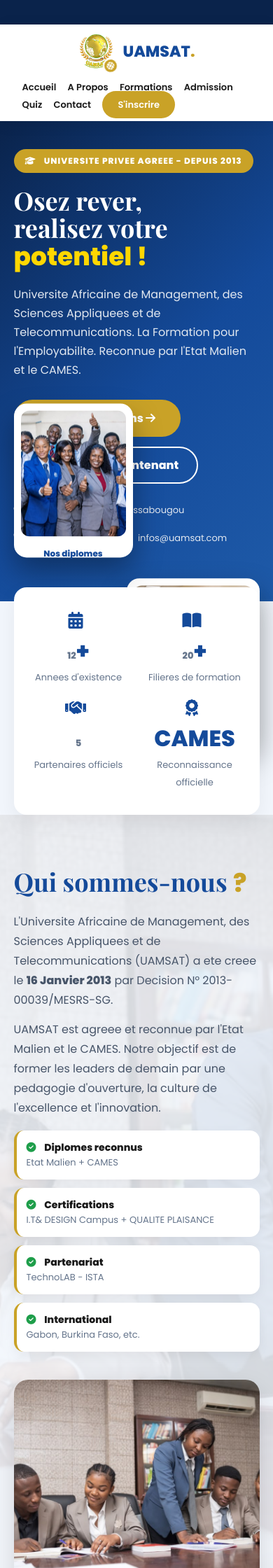
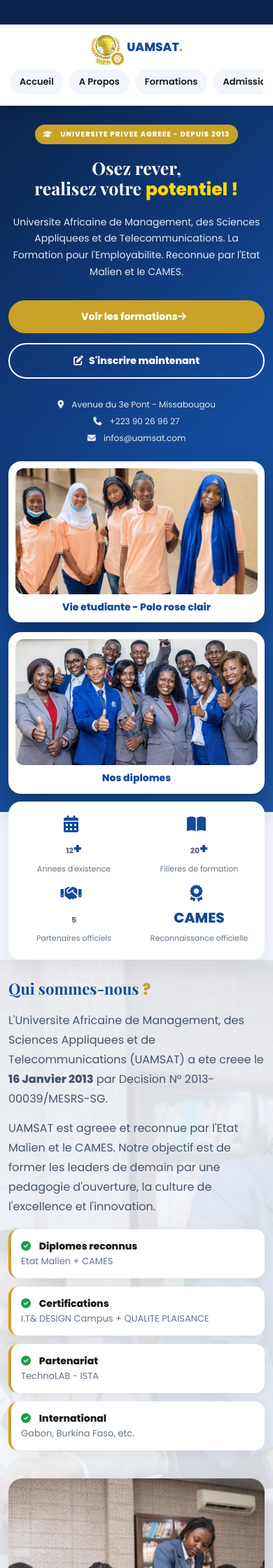
Before and after one commit to ouna2026/UAMSAT, a Java web app: page / in a window 390 px wide. Shown: the top 2240 px of the page at 70% size. Run offline with Tomcat 11, a stand-in JSP engine, Linux system fonts and the light colour scheme.

Commit message:
Refactor CSS for improved responsiveness and layout

```diff
--- a/src/main/webapp/style.css
+++ b/src/main/webapp/style.css
@@ -2,7 +2,7 @@
 body{background:#F2F6FC;color:#1A1A1A;overflow-x:hidden}
 i{margin-right:8px}
 a{text-decoration:none}
-
+img{max-width:100%;height:auto}
 
 .bande-defilante{background:#0A234B;color:#fff;overflow:hidden;padding:9px 0;font-size:13px;font-weight:600;white-space:nowrap}
 .defile{display:inline-block;animation:defiler 28s linear infinite}
@@ -10,15 +10,15 @@ a{text-decoration:none}
 .defile span::before{content:"• ";color:#FFD700}
 @keyframes defiler{from{transform:translateX(100%)}to{transform:translateX(-100%)}}
 
-
 nav{position:sticky;top:0;width:100%;padding:12px 5%;display:flex;justify-content:space-between;align-items:center;background:#fff;box-shadow:0 4px 20px rgba(0,0,0,.08);z-index:100}
-.logo{display:flex;align-items:center;gap:12px;font-weight:800;font-size:22px;color:#144A9A}
+.logo{display:flex;align-items:center;gap:12px;font-weight:800;font-size:22px;color:#144A9A;white-space:nowrap}
 .logo span{color:#C9A227}
-.logo-bloc{position:relative;width:52px;height:52px}
+.logo-bloc{position:relative;width:52px;height:52px;flex-shrink:0}
 .logo-fixe{width:52px;height:52px;object-fit:contain}
 .logo-terre-tourne{position:absolute;right:-6px;bottom:-6px;background:#C9A227;color:#fff;width:22px;height:22px;border-radius:50%;display:flex!important;align-items:center;justify-content:center;font-size:11px;margin:0!important;animation:tournerTerre 8s linear infinite;border:2px solid #fff}
 @keyframes tournerTerre{from{transform:rotate(0deg)}to{transform:rotate(360deg)}}
-.menu-liens a{color:#1A1A1A;margin-left:22px;font-weight:600;font-size:14px}
+.menu-liens{display:flex;align-items:center;flex-wrap:wrap}
+.menu-liens a{color:#1A1A1A;margin-left:22px;font-weight:600;font-size:14px;white-space:nowrap}
 .menu-liens a:hover{color:#144A9A}
 .btn-or{background:#C9A227!important;color:#fff!important;padding:10px 22px;border-radius:30px;font-weight:800}
 
@@ -34,22 +34,21 @@ nav{position:sticky;top:0;width:100%;padding:12px 5%;display:flex;justify-conten
 @keyframes ouvrirRideau{to{transform:translateY(-100%);opacity:0;visibility:hidden}}
 
 .hero{padding:60px 5%;display:flex;gap:40px;align-items:center;background:linear-gradient(135deg,#0A234B 0%,#144A9A 55%,#1E5AA8 100%);color:#fff;min-height:620px}
-.hero-gauche{flex:1.2}
+.hero-gauche{flex:1.2;min-width:0}
 .badge{display:inline-block;background:#C9A227;color:#fff;padding:8px 16px;border-radius:30px;font-size:12px;font-weight:700;letter-spacing:1px}
 .hero h1{font-family:'Playfair Display',serif;font-size:52px;line-height:1.08;margin:20px 0}
 .hero h1 span{color:#FFD700}
 .hero p{color:#E2E8F0;line-height:1.7;font-size:16px;max-width:580px}
 .btns{margin-top:28px;display:flex;gap:14px;flex-wrap:wrap}
-.btn1{background:#C9A227;color:#fff;padding:14px 28px;border-radius:30px;font-weight:800}
-.btn2{border:2px solid #fff;color:#fff;padding:12px 26px;border-radius:30px;font-weight:700}
+.btn1{background:#C9A227;color:#fff;padding:14px 28px;border-radius:30px;font-weight:800;display:inline-flex;align-items:center;justify-content:center}
+.btn2{border:2px solid #fff;color:#fff;padding:12px 26px;border-radius:30px;font-weight:700;display:inline-flex;align-items:center;justify-content:center}
 .hero-infos{margin-top:28px;display:flex;gap:20px;flex-wrap:wrap;font-size:13px;color:#E2E8F0}
-.hero-droite{flex:1;position:relative;height:520px}
+.hero-droite{flex:1;position:relative;height:520px;min-width:0}
 .photo-flottante{position:absolute;background:#fff;color:#1A1A1A;border-radius:18px;padding:10px;box-shadow:0 20px 40px rgba(0,0,0,.35);animation:flotter 4s ease-in-out infinite}
 .photo-flottante p{font-size:12px;font-weight:700;text-align:center;margin-top:8px;color:#144A9A}
 .photo-2{width:230px;height:270px;top:20px;right:0;animation-delay:1s}
 .photo-3{width:210px;height:250px;bottom:20px;left:0;animation-delay:2s}
 @keyframes flotter{0%,100%{transform:translateY(0)}50%{transform:translateY(-14px)}}
-
 
 .stats{background:#fff;display:grid;grid-template-columns:repeat(4,1fr);gap:20px;padding:35px 5%;text-align:center;box-shadow:0 10px 30px rgba(0,0,0,.06);margin:-35px 5% 0;position:relative;z-index:5;border-radius:18px}
 .stats i{color:#144A9A;font-size:24px;display:block;margin-bottom:8px}
@@ -58,7 +57,7 @@ nav{position:sticky;top:0;width:100%;padding:12px 5%;display:flex;justify-conten
 
 .qui-sommes-nous{position:relative;padding:70px 5%;display:flex;gap:40px;align-items:center;overflow:hidden}
 .fond-transparent{position:absolute;inset:0;background-image:url('assets/img/photo-classe.jpg');background-size:cover;background-position:center;opacity:0.12}
-.qui-contenu{position:relative;z-index:2;flex:1.2}
+.qui-contenu{position:relative;z-index:2;flex:1.2;min-width:0}
 .qui-contenu h2{font-family:'Playfair Display',serif;font-size:36px;color:#144A9A}
 .qui-contenu h2 span{color:#C9A227}
 .qui-contenu p{color:#475569;line-height:1.75;margin-top:14px}
@@ -66,7 +65,7 @@ nav{position:sticky;top:0;width:100%;padding:12px 5%;display:flex;justify-conten
 .check div{background:#fff;padding:14px;border-radius:14px;border-left:4px solid #C9A227;font-size:14px;box-shadow:0 5px 15px rgba(0,0,0,.05)}
 .check i{color:#1E9E4A}
 .check span{color:#64748B;font-size:13px}
-.qui-photo{position:relative;z-index:2;flex:1}
+.qui-photo{position:relative;z-index:2;flex:1;min-width:0}
 .qui-photo img{border-radius:20px;box-shadow:0 20px 40px rgba(0,0,0,.15)}
 
 .filieres{padding:70px 5%;background:#fff}
@@ -76,7 +75,7 @@ nav{position:sticky;top:0;width:100%;padding:12px 5%;display:flex;justify-conten
 .filtres button{padding:10px 22px;border-radius:30px;border:2px solid #144A9A;background:#fff;font-weight:700;cursor:pointer}
 .filtres button.actif{background:#144A9A;color:#fff}
 .grille{display:grid;grid-template-columns:repeat(3,1fr);gap:20px}
-.carte{border-radius:18px;overflow:hidden;box-shadow:0 12px 30px rgba(0,0,0,.08);background:#fff}
+.carte{border-radius:18px;overflow:hidden;box-shadow:0 12px 30px rgba(0,0,0,.08);background:#fff;min-width:0}
 .carte-3d{transition:transform .4s}
 .carte-3d:hover{transform:translateY(-10px) rotateX(4deg) rotateY(-4deg) scale(1.02);box-shadow:0 25px 45px rgba(0,0,0,.18)}
 .carte .haut{height:140px;padding:20px;color:#fff;font-weight:800;font-size:19px;display:flex;align-items:flex-end}
@@ -90,28 +89,25 @@ nav{position:sticky;top:0;width:100%;padding:12px 5%;display:flex;justify-conten
 .tarifs{padding:70px 5%;background:#144A9A;color:#fff}
 .tarifs h2{text-align:center;font-family:'Playfair Display',serif;font-size:34px}
 .tarifs h2 span{color:#FFD700}
-.table-tarifs{max-width:900px;margin:30px auto;background:#fff;color:#1A1A1A;border-radius:18px;overflow:hidden}
+.table-tarifs{max-width:900px;margin:30px auto;background:#fff;color:#1A1A1A;border-radius:18px;overflow:hidden;overflow-x:auto}
 .table-tarifs table{width:100%;border-collapse:collapse;font-size:14px}
-.table-tarifs th{background:#0A234B;color:#fff;padding:14px;text-align:left}
+.table-tarifs th{background:#0A234B;color:#fff;padding:14px;text-align:left;white-space:nowrap}
 .table-tarifs td{padding:14px;border-bottom:1px solid #E2E8F0}
 .paiement-note{text-align:center;margin-top:18px;color:#E2E8F0;font-size:14px;line-height:1.7}
-
 
 .pourquoi{padding:70px 5%;background:#F2F6FC;text-align:center}
 .pourquoi h2{font-family:'Playfair Display',serif;font-size:34px;color:#144A9A}
 .pourquoi h2 span{color:#C9A227}
 .avantages{margin-top:30px;display:grid;grid-template-columns:repeat(4,1fr);gap:16px}
-.avantages div{background:#fff;padding:20px;border-radius:16px;box-shadow:0 8px 20px rgba(0,0,0,.05);text-align:left}
+.avantages div{background:#fff;padding:20px;border-radius:16px;box-shadow:0 8px 20px rgba(0,0,0,.05);text-align:left;min-width:0}
 .avantages i{color:#C9A227;font-size:22px;display:block;margin-bottom:10px}
 .avantages span{color:#64748B;font-size:13px}
-
 
 .partenaires{padding:60px 5%;background:#fff;text-align:center}
 .partenaires h2{font-family:'Playfair Display',serif;color:#144A9A;font-size:32px}
 .partenaires p.sous{color:#64748B;margin-top:10px}
 .partenaires-pro{display:flex;flex-direction:row;justify-content:center;align-items:center;gap:24px;flex-wrap:wrap;margin-top:30px}
 .partenaires-pro div{background:#F8FAFC;border:1px solid #E2E8F0;border-radius:14px;padding:16px 20px;display:flex;align-items:center;justify-content:center;min-width:160px;height:95px}
-
 
 footer{background:#0A234B;color:#CBD5E1;padding:45px 5% 20px}
 footer h3{color:#fff;font-size:24px}
@@ -123,6 +119,13 @@ footer h3 span{color:#FFD700}
 .foot-liens a:hover{color:#FFD700}
 .foot-bas{text-align:center;margin-top:25px;font-size:12px;border-top:1px solid rgba(255,255,255,.15);padding-top:15px}
 
+.quiz-container,.quiz-box,.quiz-wrap,.question-box{width:100%;max-width:900px;margin:0 auto;padding:30px 5%;box-sizing:border-box}
+.quiz-container h1,.quiz-box h1{font-size:30px;color:#144A9A;line-height:1.3}
+.options,.choix,.reponses{display:flex;flex-direction:column;gap:12px;margin-top:18px}
+.options label,.options button,.choix label,.choix button,.reponses label,.reponses button{width:100%;text-align:left;white-space:normal;line-height:1.5;padding:14px 16px;border:2px solid #E2E8F0;border-radius:14px;background:#fff;cursor:pointer;font-size:15px}
+input,select,textarea{max-width:100%;font-size:16px}
+button{cursor:pointer}
+
 @media(max-width:900px){
     .hero{flex-direction:column;min-height:auto}
     .hero h1{font-size:36px}
@@ -133,19 +136,88 @@ footer h3 span{color:#FFD700}
     .avantages{grid-template-columns:1fr 1fr}
     .menu-liens a{margin-left:12px;font-size:13px}
 }
-@media(max-width:600px){
+
+@media(max-width:768px){
+    nav{padding:10px 14px;flex-direction:column;align-items:stretch;gap:10px}
+    .logo{font-size:19px;justify-content:center}
+    .menu-liens{justify-content:flex-start;flex-wrap:nowrap;overflow-x:auto;padding-bottom:6px;-webkit-overflow-scrolling:touch;scrollbar-width:none}
+    .menu-liens::-webkit-scrollbar{display:none}
+    .menu-liens a{margin-left:0;margin-right:8px;background:#F2F6FC;padding:8px 14px;border-radius:20px;flex-shrink:0}
+    .menu-liens a.btn-or{padding:8px 14px}
+    .hero{padding:35px 16px;gap:24px;text-align:center}
+    .hero-gauche{width:100%}
+    .hero h1{font-size:30px}
+    .hero p{font-size:14px;margin:0 auto}
+    .btns{justify-content:center}
+    .btn1,.btn2{width:100%;max-width:360px}
+    .hero-infos{justify-content:center;font-size:12px}
+    /* LE FIX IMPORTANT : photos ne sont plus absolute, elles ne se coincent plus */
+    .hero-droite{height:auto!important;display:flex;flex-direction:column;gap:14px;align-items:center}
+    .photo-flottante{position:static!important;transform:none!important;animation:flotter 4s ease-in-out infinite;width:100%!important;max-width:340px;height:auto!important}
+    .photo-flottante img{height:180px!important;object-fit:cover}
+    .photo-2,.photo-3{width:100%;max-width:340px;height:auto}
+    .stats{padding:24px 14px;gap:12px}
+    .stats b{font-size:24px}
+    .qui-sommes-nous{padding:35px 16px}
+    .qui-contenu h2{font-size:26px}
+    .check{grid-template-columns:1fr 1fr}
+    .filieres{padding:35px 16px}
+    .filieres h2{font-size:24px}
+    .filtres button{padding:8px 16px;font-size:13px}
+    .grille{grid-template-columns:1fr 1fr}
+    .tarifs{padding:35px 14px}
+    .tarifs h2{font-size:24px}
+    .table-tarifs table{min-width:560px;font-size:13px}
+    .pourquoi{padding:35px 16px}
+    .pourquoi h2{font-size:24px}
+    .partenaires-pro{gap:12px}
+    .partenaires-pro div{min-width:140px;height:80px;padding:10px;flex:1 1 40%}
+    .foot{flex-direction:column;gap:16px}
+    #rideau{padding:20px 16px}
+    #rideau h1{font-size:38px;letter-spacing:4px}
+    .quiz-container,.quiz-box{padding:22px 16px}
+    .quiz-container h1,.quiz-box h1{font-size:22px}
+    .options label,.options button,.choix label,.choix button{font-size:14px;padding:12px}
+}
+@media(max-width:480px){
     .bande-defilante{font-size:11px}
-    nav{flex-direction:column;gap:12px}
-    .hero{padding:40px 5%}
-    .hero-droite{height:480px}
-    .photo-2{width:190px;height:240px}
-    .photo-3{width:170px;height:220px}
+    .logo{font-size:17px;gap:8px}
+    .logo-bloc{width:44px;height:44px}
+    .hero{padding:26px 12px}
+    .hero h1{font-size:25px;line-height:1.15}
+    .badge{font-size:10px;padding:6px 12px}
+    .btn1,.btn2{width:100%;max-width:100%;padding:13px 16px;font-size:14px}
+    .hero-infos{flex-direction:column;gap:6px;align-items:center}
+    .photo-flottante{max-width:100%}
+    .stats{grid-template-columns:1fr 1fr;margin:-15px 12px 0;padding:20px 10px}
+    .stats b{font-size:20px}
+    .stats span{font-size:11px}
+    .qui-sommes-nous{padding:26px 12px}
+    .qui-contenu h2{font-size:22px}
+    .check{grid-template-columns:1fr}
+    .filieres{padding:26px 12px}
     .grille{grid-template-columns:1fr}
+    .carte .haut{font-size:17px;height:120px}
     .avantages{grid-template-columns:1fr}
-    .check{grid-template-columns:1fr}
-    .table-tarifs{font-size:12px}
+    .tarifs{padding:26px 10px}
+    .table-tarifs table{min-width:520px;font-size:12px}
     .table-tarifs th,.table-tarifs td{padding:10px 8px}
-    .partenaires-pro{gap:12px}
-    .partenaires-pro div{min-width:130px;height:80px;padding:10px}
-    #rideau h1{font-size:36px;letter-spacing:4px}
+    .partenaires{padding:30px 12px}
+    .partenaires-pro div{min-width:0;flex:1 1 44%;height:72px;padding:8px}
+    .partenaires-pro img{height:55px!important}
+    footer{padding:28px 12px 16px}
+    #rideau h1{font-size:30px;letter-spacing:2px}
+    #rideau .rideau-univ{font-size:11px;letter-spacing:1px}
+    #rideau .rideau-slogan{font-size:17px}
+    #rideau .rideau-barre{width:170px}
+    .quiz-container,.quiz-box{padding:18px 12px}
+    .quiz-container h1,.quiz-box h1{font-size:19px}
 }
+
+@media(max-width:360px){
+    .hero h1{font-size:22px}
+    .stats{grid-template-columns:1fr 1fr}
+    .menu-liens a{font-size:12px;padding:7px 11px}
+    .filtres button{padding:7px 12px;font-size:12px}
+    .partenaires-pro div{flex:1 1 100%}
+}
```
